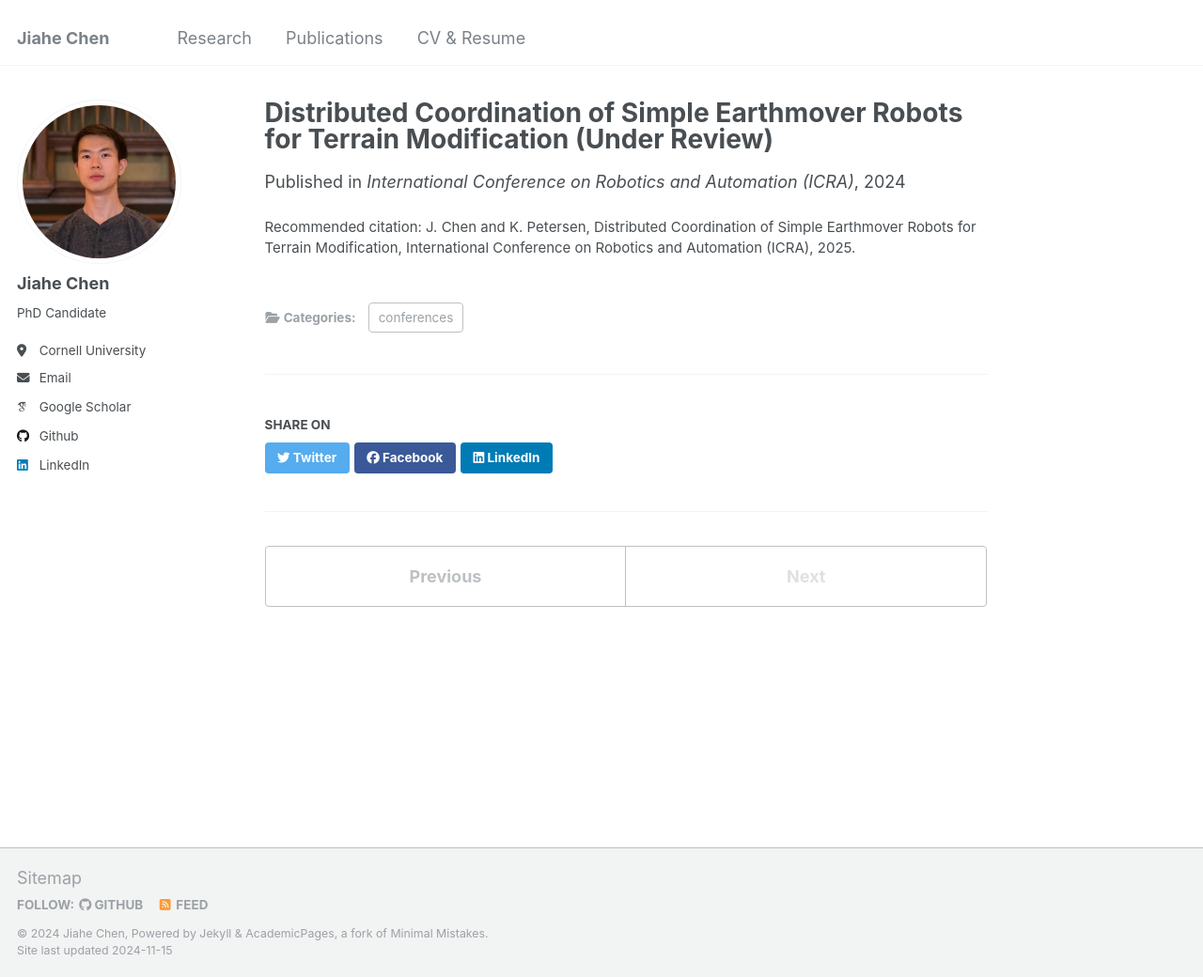
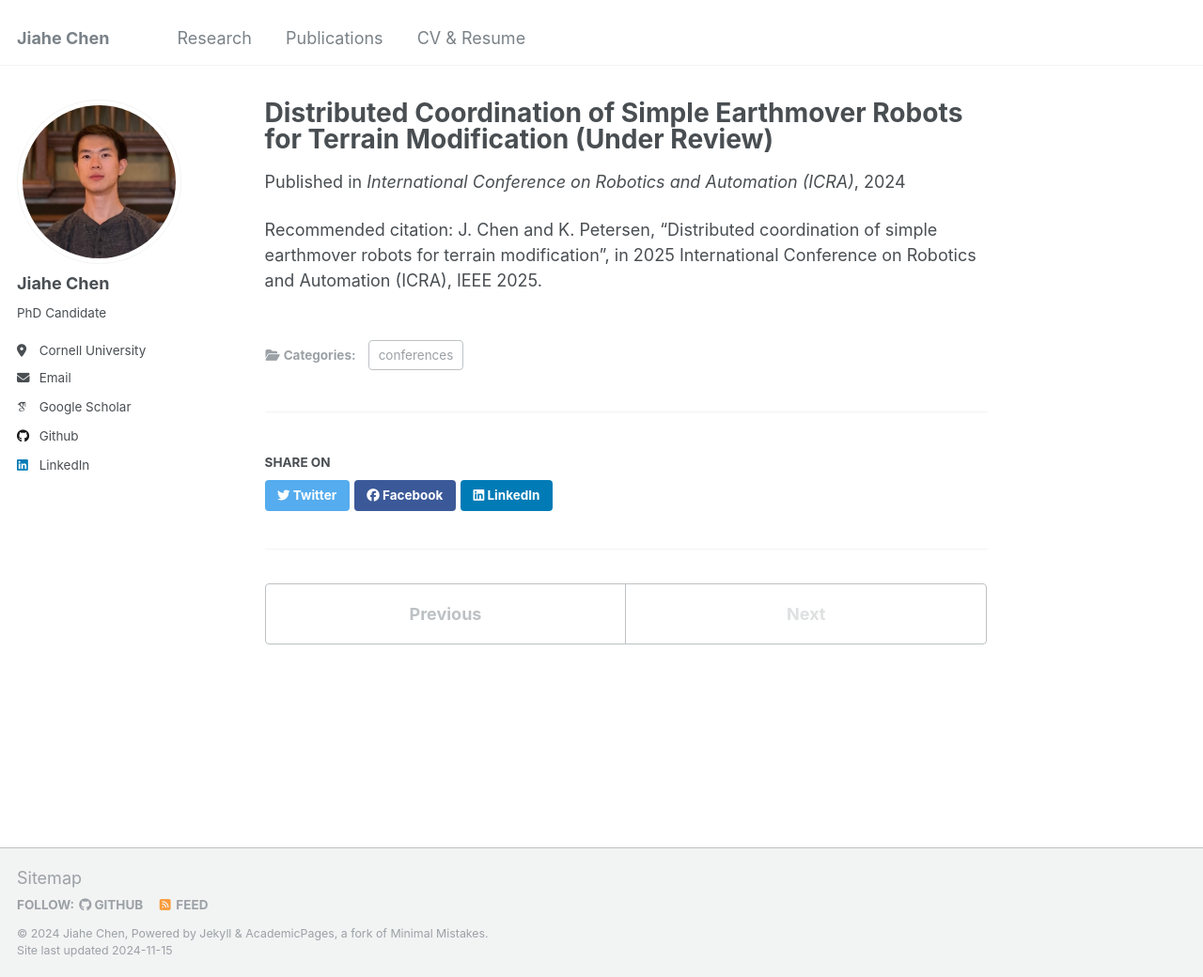
Before and after one commit to Ericland/Ericland.github.io, a Jekyll site: the page built from _publications/2024-09-15-icra.md, in a window 1280 px wide and 1040 px high. Shown: the whole window at 94% size. Built offline with Jekyll 4.4.1, drawn with Linux system fonts in a browser that asks for light colours; some web fonts are replaced.

Commit message:
Update 2024-09-15-icra.md

```diff
--- a/_publications/2024-09-15-icra.md
+++ b/_publications/2024-09-15-icra.md
@@ -8,5 +8,7 @@ date: 2024-09-15
 venue: 'International Conference on Robotics and Automation (ICRA)'
 slidesurl:
 paperurl:
-citation: 'J. Chen and K. Petersen, Distributed Coordination of Simple Earthmover Robots for Terrain Modification, International Conference on Robotics and Automation (ICRA), 2025.'
+citation:
 ---
+
+Recommended citation: J. Chen and K. Petersen, "Distributed coordination of simple earthmover robots for terrain modification", in 2025 International Conference on Robotics and Automation (ICRA), IEEE 2025.
```
